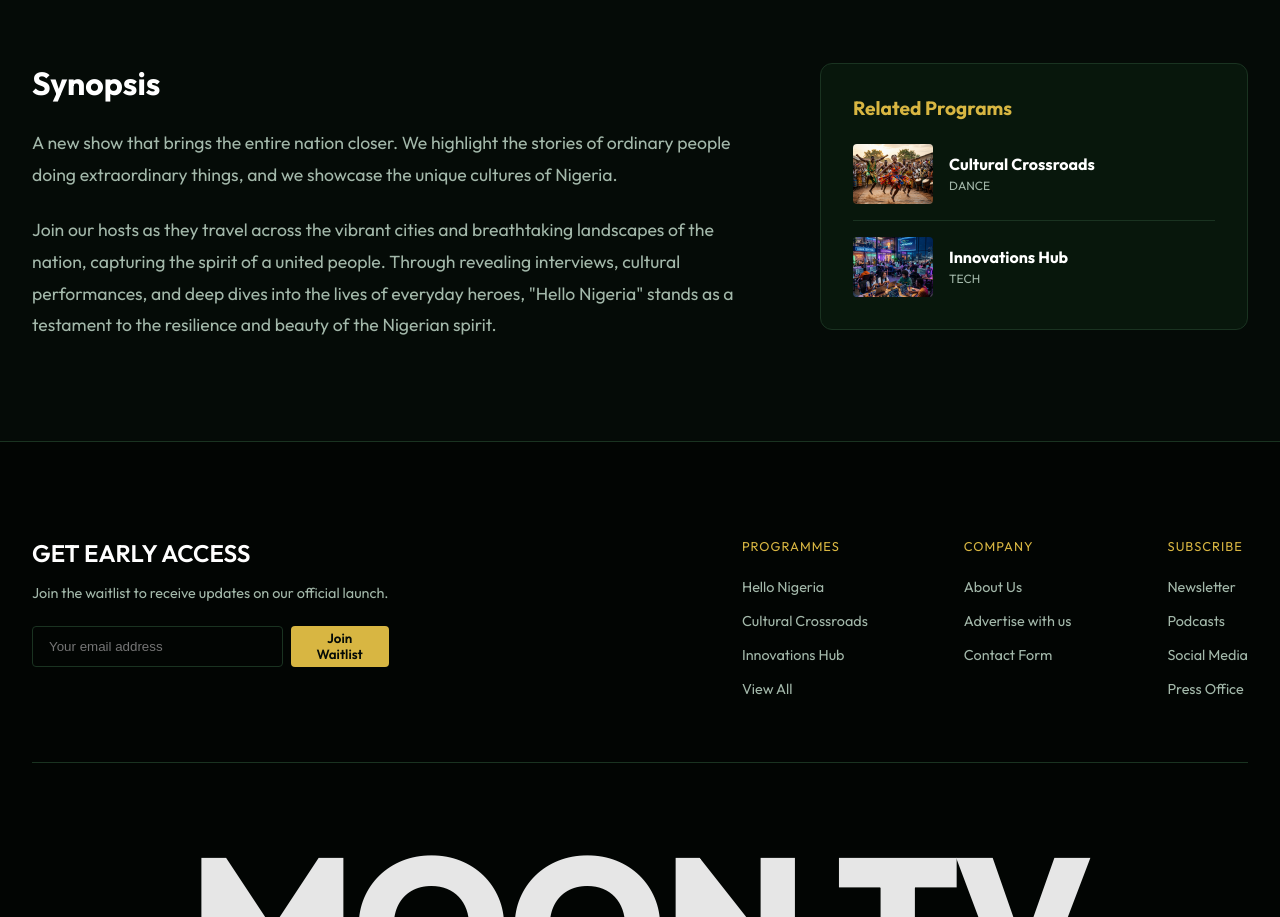
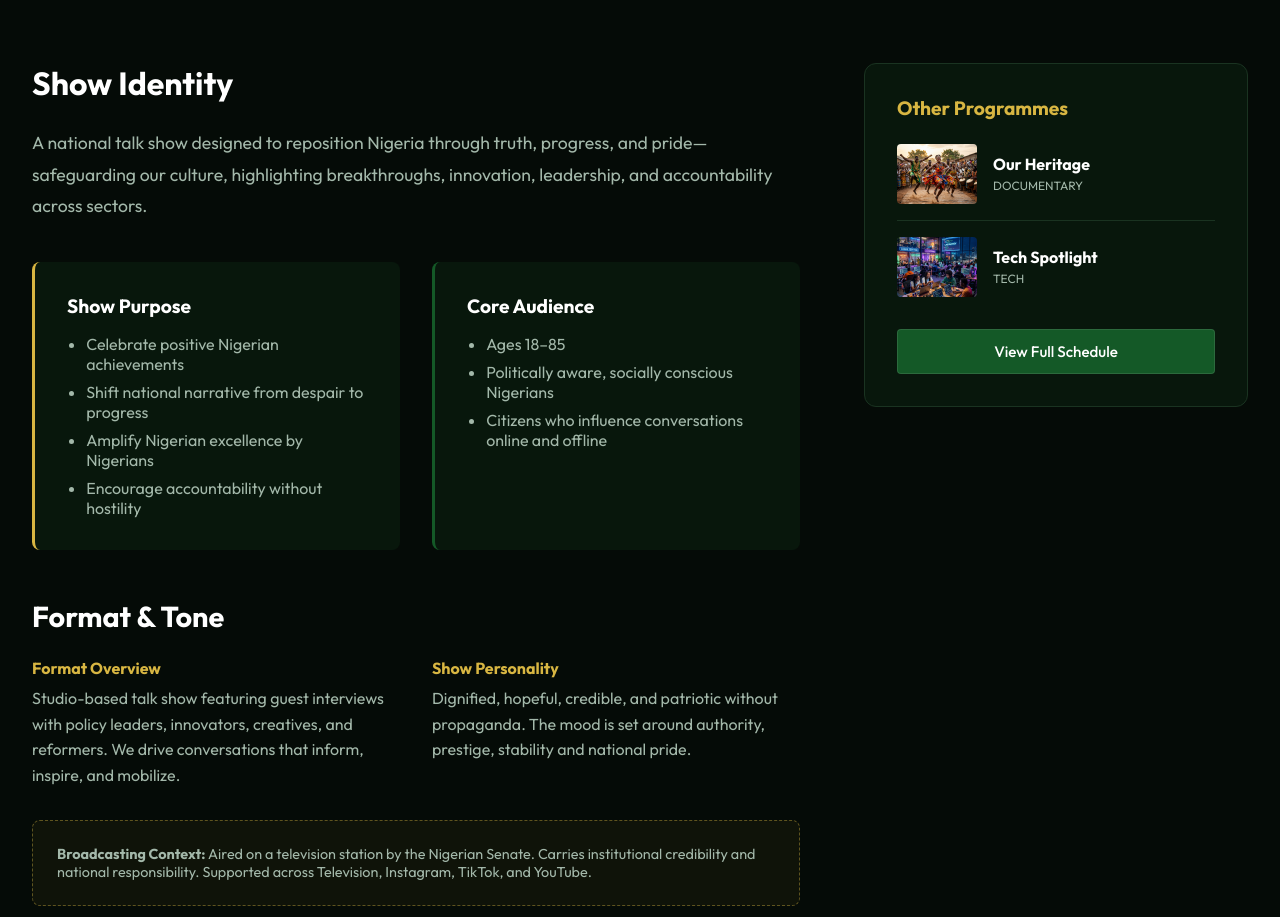
Before and after one commit to DEV-RAPHAEL/moontv, a Next.js app: page /programs/1 in a window 1280 px wide. Shown: the part 655-1572 px from the top of the page. Built offline with nearby package versions, Linux system fonts and the light colour scheme.

Commit message:
style: apply latest brand copy & 'Hello Nigeria' context

```diff
--- a/src/app/programs/[id]/page.tsx
+++ b/src/app/programs/[id]/page.tsx
@@ -6,10 +6,10 @@ export default async function ProgramDetail({ params }: { params: { id: string }
     // Mock data for the ID
     const prog = {
         title: "Hello Nigeria",
-        category: "CULTURE",
+        category: "FLAGSHIP TALK SHOW",
         time: "Mon - Fri • 18:00 WAT",
         image: "/microphone.png",
-        synopsis: "A new show that brings the entire nation closer. We highlight the stories of ordinary people doing extraordinary things, and we showcase the unique cultures of Nigeria.",
+        synopsis: "A national talk show designed to reposition Nigeria through truth, progress, and pride—safeguarding our culture, highlighting breakthroughs, innovation, leadership, and accountability across sectors.",
     };
 
     return (
@@ -21,41 +21,83 @@ export default async function ProgramDetail({ params }: { params: { id: string }
                         {/* eslint-disable-next-line @next/next/no-img-element */}
                         <img src={prog.image} alt={prog.title} style={{ width: "100%", height: "100%", objectFit: "cover" }} />
                         <div style={{ position: "absolute", bottom: 0, left: 0, width: "100%", padding: "3rem", background: "linear-gradient(to top, rgba(5,11,7,1), transparent)" }}>
-                            <span style={{ backgroundColor: "var(--button-green)", color: "white", padding: "0.4rem 1rem", fontSize: "0.9rem", borderRadius: "4px", display: "inline-block", marginBottom: "1rem", fontWeight: "600" }}>
+                            <span style={{ backgroundColor: "var(--button-green)", color: "white", padding: "0.4rem 1rem", fontSize: "0.9rem", borderRadius: "4px", display: "inline-block", marginBottom: "1rem", fontWeight: "600", letterSpacing: "1px" }}>
                                 {prog.category}
                             </span>
-                            <h1 style={{ fontSize: "4rem", fontWeight: "700", marginBottom: "0.5rem" }}>{prog.title}</h1>
+                            <h1 style={{ fontSize: "4.5rem", fontWeight: "700", marginBottom: "0.5rem", letterSpacing: "-1px" }}>{prog.title}</h1>
                             <div style={{ color: "var(--accent-gold)", fontSize: "1.2rem", fontWeight: "500" }}>{prog.time}</div>
                         </div>
                     </div>
 
-                    <div style={{ display: "flex", gap: "4rem", marginTop: "4rem" }}>
-                        <div style={{ flex: 2 }}>
-                            <h2 style={{ fontSize: "2rem", marginBottom: "1.5rem" }}>Synopsis</h2>
-                            <p style={{ color: "var(--text-secondary)", lineHeight: 1.8, fontSize: "1.1rem" }}>
+                    <div className="programDetailLayout" style={{ display: "flex", gap: "4rem", marginTop: "4rem", flexWrap: "wrap" }}>
+                        <div style={{ flex: "2 1 600px" }}>
+                            <h2 style={{ fontSize: "2rem", marginBottom: "1.5rem" }}>Show Identity</h2>
+                            <p style={{ color: "var(--text-secondary)", lineHeight: 1.8, fontSize: "1.1rem", marginBottom: "2.5rem" }}>
                                 {prog.synopsis}
                             </p>
-                            <p style={{ color: "var(--text-secondary)", lineHeight: 1.8, fontSize: "1.1rem", marginTop: "1.5rem" }}>
-                                Join our hosts as they travel across the vibrant cities and breathtaking landscapes of the nation, capturing the spirit of a united people. Through revealing interviews, cultural performances, and deep dives into the lives of everyday heroes, "Hello Nigeria" stands as a testament to the resilience and beauty of the Nigerian spirit.
+
+                            <div style={{ display: "grid", gridTemplateColumns: "repeat(auto-fit, minmax(250px, 1fr))", gap: "2rem", marginBottom: "3rem" }}>
+                                <div style={{ backgroundColor: "var(--bg-secondary)", padding: "2rem", borderRadius: "8px", borderLeft: "3px solid var(--accent-gold)" }}>
+                                    <h3 style={{ fontSize: "1.2rem", marginBottom: "1rem", color: "white" }}>Show Purpose</h3>
+                                    <ul style={{ color: "var(--text-secondary)", paddingLeft: "1.2rem", display: "flex", flexDirection: "column", gap: "0.5rem" }}>
+                                        <li>Celebrate positive Nigerian achievements</li>
+                                        <li>Shift national narrative from despair to progress</li>
+                                        <li>Amplify Nigerian excellence by Nigerians</li>
+                                        <li>Encourage accountability without hostility</li>
+                                    </ul>
+                                </div>
+
+                                <div style={{ backgroundColor: "var(--bg-secondary)", padding: "2rem", borderRadius: "8px", borderLeft: "3px solid var(--button-green)" }}>
+                                    <h3 style={{ fontSize: "1.2rem", marginBottom: "1rem", color: "white" }}>Core Audience</h3>
+                                    <ul style={{ color: "var(--text-secondary)", paddingLeft: "1.2rem", display: "flex", flexDirection: "column", gap: "0.5rem" }}>
+                                        <li>Ages 18–85</li>
+                                        <li>Politically aware, socially conscious Nigerians</li>
+                                        <li>Citizens who influence conversations online and offline</li>
+                                    </ul>
+                                </div>
+                            </div>
+
+                            <h2 style={{ fontSize: "1.8rem", marginBottom: "1.5rem" }}>Format & Tone</h2>
+                            <div style={{ display: "flex", gap: "2rem", marginBottom: "2rem", flexWrap: "wrap" }}>
+                                <div style={{ flex: "1 1 300px" }}>
+                                    <h4 style={{ color: "var(--accent-gold)", marginBottom: "0.5rem" }}>Format Overview</h4>
+                                    <p style={{ color: "var(--text-secondary)", lineHeight: 1.6 }}>
+                                        Studio-based talk show featuring guest interviews with policy leaders, innovators, creatives, and reformers. We drive conversations that inform, inspire, and mobilize.
                                     </p>
                                 </div>
-                        <div style={{ flex: 1, backgroundColor: "var(--bg-secondary)", borderRadius: "12px", padding: "2rem", border: "1px solid var(--border-color)", height: "fit-content" }}>
-                            <h3 style={{ fontSize: "1.2rem", color: "var(--accent-gold)", marginBottom: "1.5rem" }}>Related Programs</h3>
+                                <div style={{ flex: "1 1 300px" }}>
+                                    <h4 style={{ color: "var(--accent-gold)", marginBottom: "0.5rem" }}>Show Personality</h4>
+                                    <p style={{ color: "var(--text-secondary)", lineHeight: 1.6 }}>
+                                        Dignified, hopeful, credible, and patriotic without propaganda. The mood is set around authority, prestige, stability and national pride.
+                                    </p>
+                                </div>
+                            </div>
+
+                            <p style={{ color: "var(--text-secondary)", fontSize: "0.9rem", padding: "1.5rem", border: "1px dashed rgba(216, 182, 66, 0.4)", borderRadius: "8px", marginTop: "2rem", backgroundColor: "rgba(216, 182, 66, 0.05)" }}>
+                                <strong>Broadcasting Context:</strong> Aired on a television station by the Nigerian Senate. Carries institutional credibility and national responsibility. Supported across Television, Instagram, TikTok, and YouTube.
+                            </p>
+                        </div>
+
+                        <div style={{ flex: "1 1 300px" }}>
+                            <div style={{ backgroundColor: "var(--bg-secondary)", borderRadius: "12px", padding: "2rem", border: "1px solid var(--border-color)", position: "sticky", top: "100px" }}>
+                                <h3 style={{ fontSize: "1.2rem", color: "var(--accent-gold)", marginBottom: "1.5rem" }}>Other Programmes</h3>
                                 <div style={{ display: "flex", flexDirection: "column", gap: "1rem" }}>
                                     <a href="/programs/2" style={{ display: "flex", gap: "1rem", alignItems: "center", borderBottom: "1px solid var(--border-color)", paddingBottom: "1rem" }}>
                                         <img src="/program_1.png" style={{ width: "80px", height: "60px", objectFit: "cover", borderRadius: "4px" }} alt="" />
                                         <div>
-                                        <h4 style={{ fontSize: "1rem" }}>Cultural Crossroads</h4>
-                                        <span style={{ fontSize: "0.75rem", color: "var(--text-secondary)" }}>DANCE</span>
+                                            <h4 style={{ fontSize: "1rem", color: "white" }}>Our Heritage</h4>
+                                            <span style={{ fontSize: "0.75rem", color: "var(--text-secondary)" }}>DOCUMENTARY</span>
                                         </div>
                                     </a>
                                     <a href="/programs/3" style={{ display: "flex", gap: "1rem", alignItems: "center" }}>
                                         <img src="/program_2.png" style={{ width: "80px", height: "60px", objectFit: "cover", borderRadius: "4px" }} alt="" />
                                         <div>
-                                        <h4 style={{ fontSize: "1rem" }}>Innovations Hub</h4>
+                                            <h4 style={{ fontSize: "1rem", color: "white" }}>Tech Spotlight</h4>
                                             <span style={{ fontSize: "0.75rem", color: "var(--text-secondary)" }}>TECH</span>
                                         </div>
                                     </a>
+                                </div>
+                                <button className="btn btn-green" style={{ width: "100%", marginTop: "2rem" }}>View Full Schedule</button>
                             </div>
                         </div>
                     </div>
--- a/src/components/Footer.tsx
+++ b/src/components/Footer.tsx
@@ -29,16 +29,16 @@ export default function Footer() {
                         </div>
                         <div className="footerCol">
                             <span className="footerColTitle">Subscribe</span>
-                            <a href="#" className="footerLink">Newsletter</a>
+                            <a href="https://moontvonline.com" className="footerLink">Website</a>
                             <a href="#" className="footerLink">Podcasts</a>
-                            <a href="#" className="footerLink">Social Media</a>
+                            <a href="#" className="footerLink">@MoonTVNG</a>
                             <a href="#" className="footerLink">Press Office</a>
                         </div>
                     </div>
                 </div>
                 <div className="footerBottom">
                     <div className="bigLogo">MOON TV</div>
-                    <p className="copyright">© 2026 Moon TV Digital Platform. All rights reserved.</p>
+                    <p className="copyright">© 2026 moontvonline.com. All rights reserved.</p>
                 </div>
             </div>
         </footer>
```
Also changed, not shown: src/app/about/page.tsx (+18 -13 lines), src/app/contact/page.tsx (+8 -8 lines), src/app/page.tsx (+9 -9 lines), src/app/programs/page.tsx (+17 -15 lines). Lines whose indentation alone changed are shown as unchanged.
